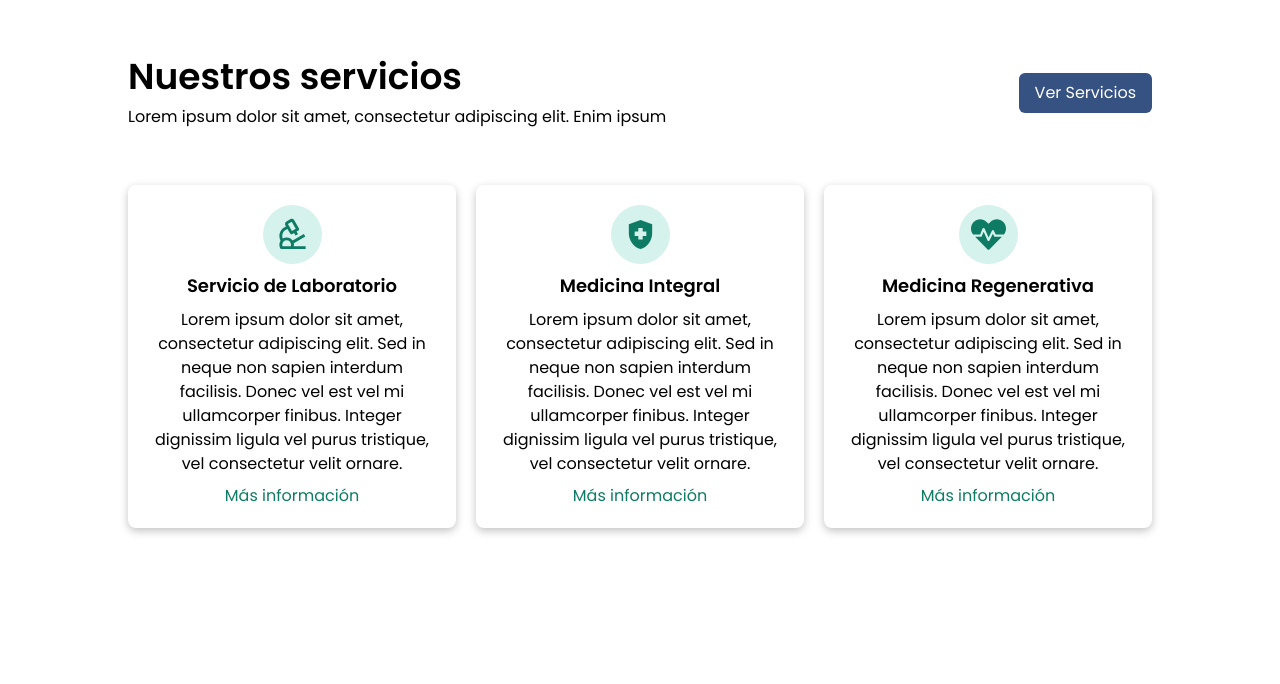
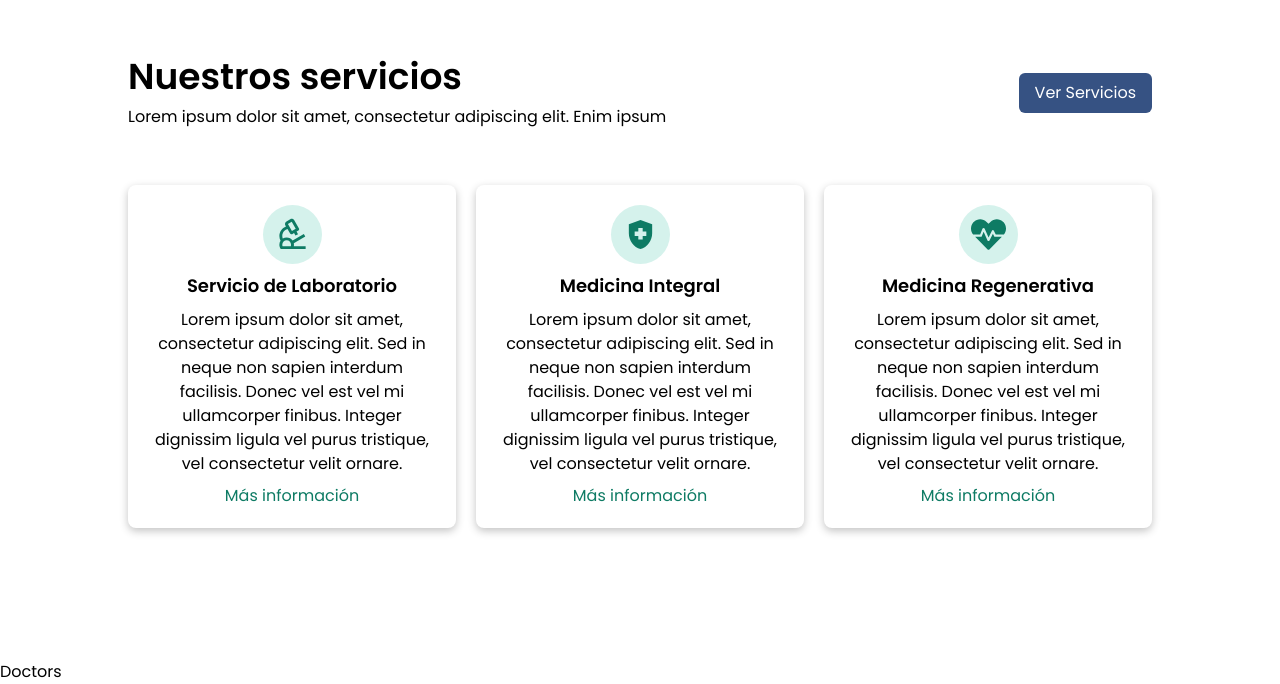
Before and after one commit to thecarlosotxoa/biomed, a React (Vite) app: page / in a window 1280 px wide. Shown: the part 1740-2424 px from the top of the page. Before the commit the page ends 2400 px from the top, so only its background shows below. Built offline with nearby package versions, Linux system fonts and the light colour scheme.

Commit message:
added doctors component

```diff
--- a/package.json
+++ b/package.json
@@ -14,7 +14,8 @@
     "react-dom": "^18.3.1",
     "react-icons": "^5.3.0",
     "react-scroll": "^1.9.0",
-    "react-slick": "^0.30.2"
+    "react-slick": "^0.30.2",
+    "slick-carousel": "^1.8.1"
   },
   "devDependencies": {
     "@eslint/js": "^9.9.0",
--- a/src/App.jsx
+++ b/src/App.jsx
@@ -3,6 +3,7 @@ import Navbar from "./components/navbar";
 import Home from "./components/Home";
 import About from "./components/About";
 import Services from "./components/Services";
+import Doctors from "./components/Doctors";
 
 const App = () => {
   return (
@@ -18,7 +19,11 @@ const App = () => {
         </div>
 
         <div id="services">
-        <Services />
+          <Services />
+        </div>
+
+        <div id="doctors">
+          <Doctors />
         </div>
       </main>
     </>
--- /dev/null
+++ b/src/components/Doctors.jsx
@@ -0,0 +1,13 @@
+import React from 'react'
+import "slick-carousel/slick/slick.css";
+import "slick-carousel/slick/slick-theme.css";
+
+const Doctors = () => {
+  return (
+    <div>
+      Doctors
+    </div>
+  )
+}
+
+export default Doctors
```
Also changed, not shown: 2 other files (tests, documents, lock files or other folders).
